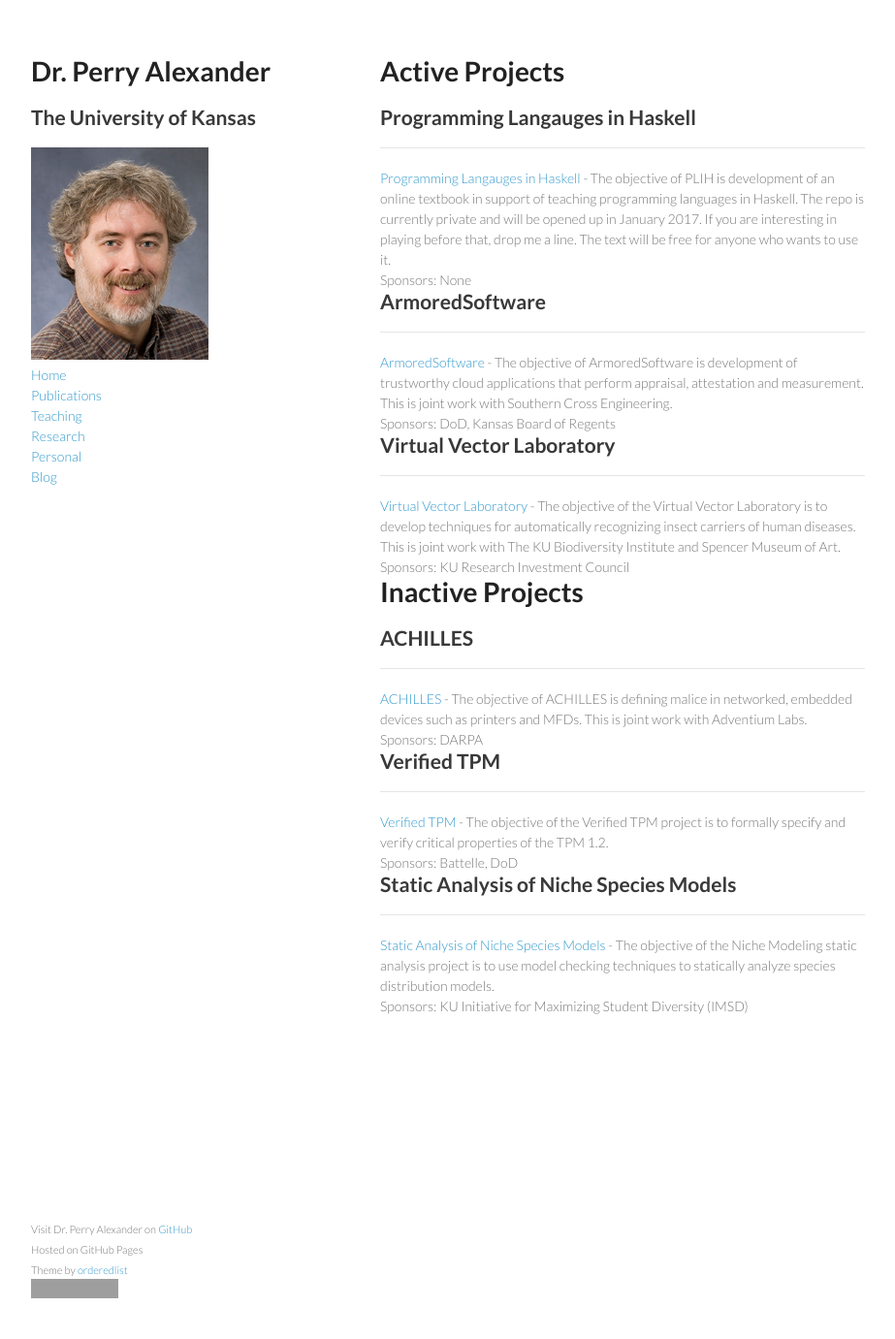
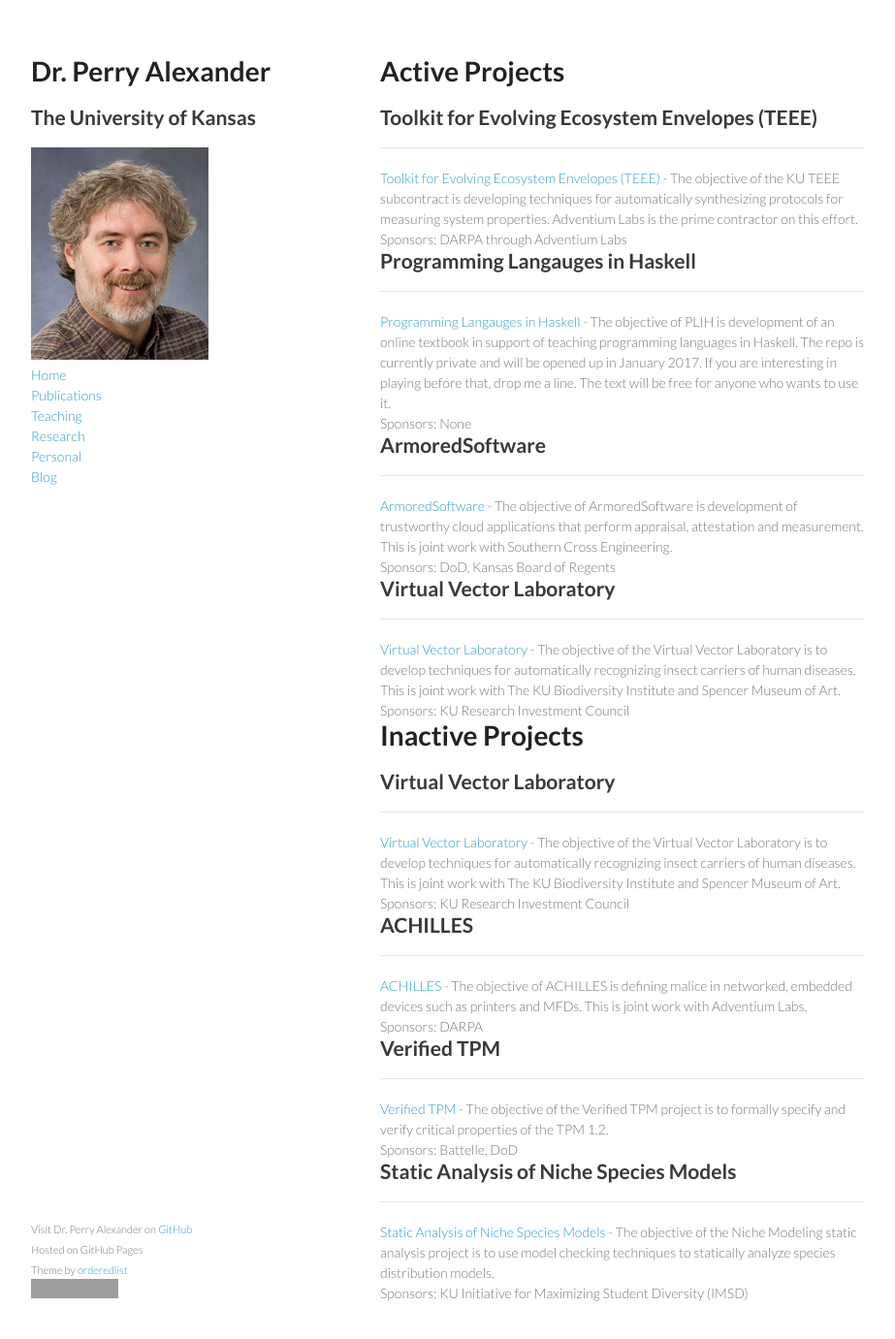
Before and after one commit to palexand/palexand.github.io, a Jekyll site: the page built from research.md, in a window 1280 px wide and 1394 px high. Shown: the top 1381 px of the window at 97% size, without its empty margins (178-1101 px from the left). Built offline with Jekyll 4.4.1, drawn with Linux system fonts in a browser that asks for light colours; grey boxes are pictures that could not be loaded.

Commit message:
updating projects lists

```diff
--- a/_data/inactive-projects.yml
+++ b/_data/inactive-projects.yml
@@ -1,3 +1,9 @@
+- name: Virtual Vector Laboratory
+  github: ku-sldg
+  repo: vector12
+  description: "The objective of the Virtual Vector Laboratory is to develop techniques for automatically recognizing insect carriers of human diseases.  This is joint work with The KU Biodiversity Institute and Spencer Museum of Art."
+  sponsor: KU Research Investment Council
+
 - name: ACHILLES
   github: ku-sldg
   repo: achilles13
--- a/_data/projects.yml
+++ b/_data/projects.yml
@@ -1,3 +1,9 @@
+- name: Toolkit for Evolving Ecosystem Envelopes (TEEE)
+  github: ku-sldg
+  repo:
+  description: "The objective of the KU TEEE subcontract is developing techniques for automatically synthesizing protocols for measuring system properties.  Adventium Labs is the prime contractor on this effort."
+  sponsor: DARPA through Adventium Labs
+
 - name: Programming Langauges in Haskell
   github: ku-sldg
   repo: plih
--- a/stylesheets/styles.css
+++ b/stylesheets/styles.css
@@ -17,7 +17,7 @@ p {
 }
 
 ul, ol, table, pre, dl {
-  margin:0 0 0px;
+  margin:0 0 20px;
 }
 
 h1, h2, h3 {
```
